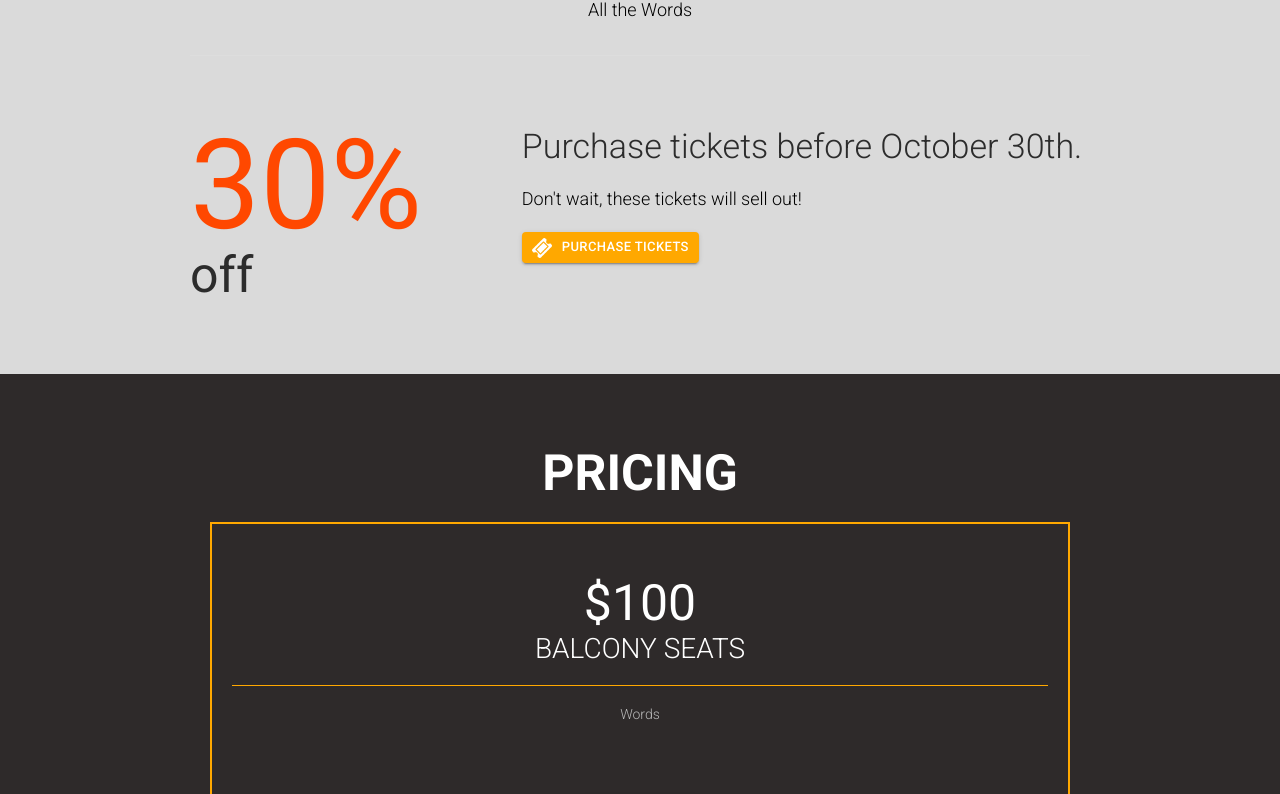
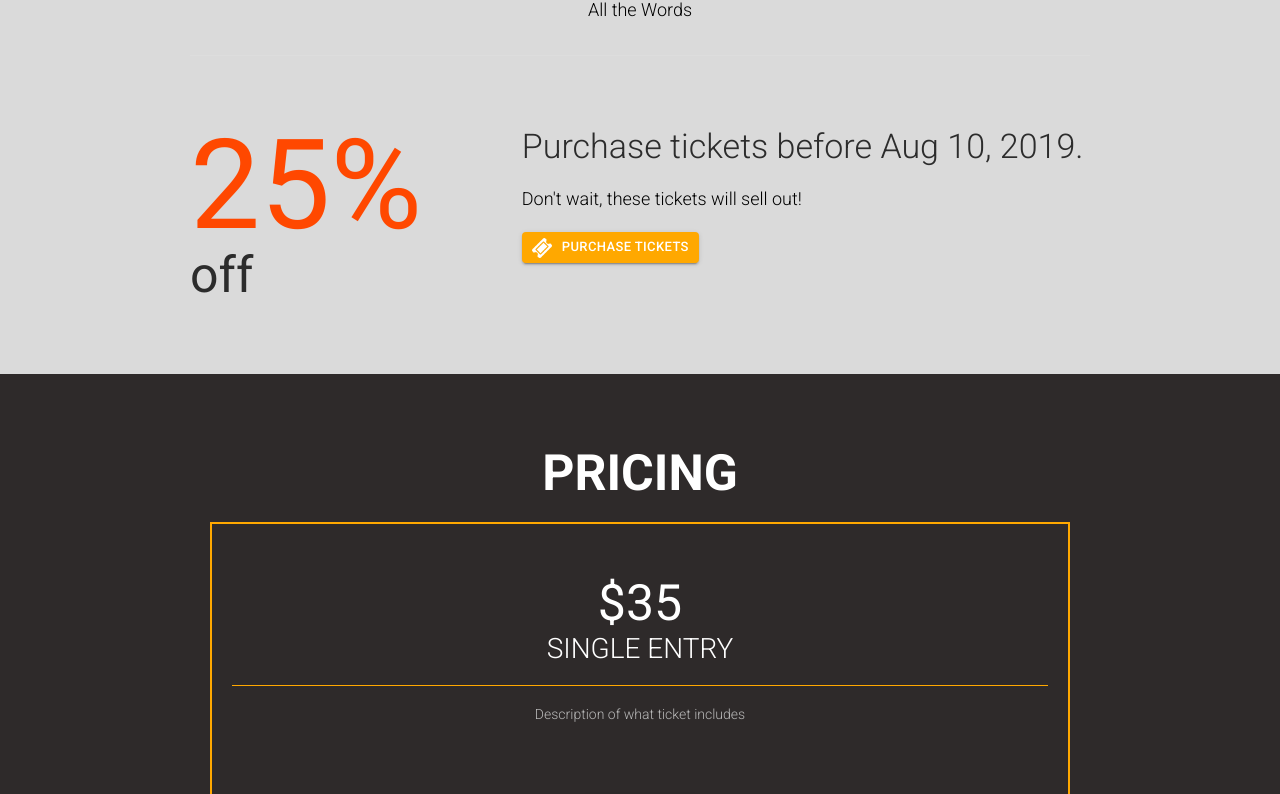
Before and after one commit to life-happens/life-happens, a React (Create React App) app in the folder client/: page /user/event/page/1 in a window 1280 px wide. Shown: the part 1620-2414 px from the top of the page. Built offline with nearby package versions, Linux system fonts and the light colour scheme; no server answers.

Commit message:
proxy middleware added

```diff
--- a/client/package.json
+++ b/client/package.json
@@ -9,6 +9,7 @@
     "axios": "^0.19.0",
     "cookie-parser": "^1.4.4",
     "express": "^4.17.1",
+    "http-proxy-middleware": "^0.19.1",
     "if-env": "^1.0.4",
     "moment": "^2.24.0",
     "mongoose": "^5.6.4",
--- a/client/src/components/template/Pricing/index.js
+++ b/client/src/components/template/Pricing/index.js
@@ -9,13 +9,9 @@ class Pricing extends Component {
 
         this.state = {
             prices: [props.ticketPrice],
-            positions: props.ticketTitle,
-            desc: [
-                "Words",
-                "More Words",
-                "Most Words"
-            ],
-            linkto: ["http://sales/b", "http://sales/m", "http://sales/s"],
+            positions: [props.ticketTitle],
+            desc: [props.ticketDesc],
+            linkto: ["https://stripe.com/connect", "https://stripe.com/connect", "https://stripe.com/connect"],
             delay: [500, 0, 500]
 
         }
--- a/client/src/components/template/featured/Carrousel.js
+++ b/client/src/components/template/featured/Carrousel.js
@@ -1,8 +1,6 @@
 import React from 'react';
 import Slider from "react-slick";
-// import slide_one from "../../../resources/images/slide_one.jpg";
-// import slide_two from "../../../resources/images/slide_two.jpg";
-// import slide_three from "../../../resources/images/slide_three.jpg";
+
 
 const Carrousel = (props) => {
 console.log(props.date)
@@ -32,7 +30,7 @@ console.log(props.date)
                     <div
                         className="carrousel_image"
                         style={{
-                            background: `url(${props.image[1]})`,
+                            background: `url(${props.image[0]})`,
                             height: `${window.innerHeight}px`
                         }}
                     >
@@ -54,7 +52,7 @@ console.log(props.date)
                     <div
                         className="carrousel_image"
                         style={{
-                            background: `url(${props.image[0]})`,
+                            background: `url(${props.image[1]})`,
                             height: `${window.innerHeight}px`
                         }}
                     >
--- a/client/src/components/template/featured/index.js
+++ b/client/src/components/template/featured/index.js
@@ -1,6 +1,6 @@
 import React from 'react';
 import Carrousel from "./Carrousel";
-import CountDown from "./CountDown";
+import CountDown from "./CountDown.js";
 import "./style.css";
 
 
--- a/client/src/components/template/highlights/Discount.js
+++ b/client/src/components/template/highlights/Discount.js
@@ -4,12 +4,15 @@ import Slide from "react-reveal/Slide";
 import MyButton from "../utils/MyButton";
 
 class Discount extends Component {
+    constructor(props){
+        super(props);
 
-    state = {
+    this.state = {
         discountStart: 0,
-        discountEnd: 30
+        discountEnd: props.percentOff,
+        discDate: props.discDate
     }
-
+}
     percentage = () => {
         if(this.state.discountStart < this.state.discountEnd){
             this.setState({
@@ -39,7 +42,7 @@ class Discount extends Component {
 
                     <Slide right>
                         <div className="discount_description">
-                            <h3>Purchase tickets before October 30th.</h3>
+                            <h3>Purchase tickets before {this.state.discDate}.</h3>
                             <p>Don't wait, these tickets will sell out!</p>
                             <MyButton
                                 text="Purchase tickets"
--- a/client/src/components/template/highlights/index.js
+++ b/client/src/components/template/highlights/index.js
@@ -7,7 +7,7 @@ const Highlights = (props) => {
     return (
         <div className="highlight_wrapper">
             <Description  description={props.description}/>
-            <Discount />
+            <Discount discDate={props.discDate} percentOff={props.percentOff}/>
         </div>
     );
 };
--- a/client/src/pages/EventTemp.js
+++ b/client/src/pages/EventTemp.js
@@ -8,7 +8,7 @@ import Highlights from "../components/template/highlights";
 import Pricing from "../components/template/Pricing";
 import Location from "../components/template/Location";
 import Footer from "../components/header_footer/Footer";
- import axios from "axios";
+import axios from "axios";
 
 
 class EventTemp extends Component {
@@ -28,10 +28,11 @@ class EventTemp extends Component {
     location: "Here",
     eventName: "YOUR AWESOME EVENT",
     image: ["https://www.newsbugz.com/wp-content/uploads/2019/04/best-party-planner.jpg", "https://www.shutterfly.com/ideas/wp-content/uploads/2016/06/30th-birthday-party-ideas-5.jpg"],
-    discDate: "Oct 29, 2019",
+    discDate: "Aug 10, 2019",
     percentOff: 25,
-    ticketPrice: [100],
-    ticketTitle: ["Balcony Seats"]
+    ticketPrice: 35,
+    ticketTitle: "Single Entry",
+    ticketDesc: "Description of what ticket includes"
 }
 
 }
@@ -68,10 +69,11 @@ var url = this.props.location.pathname;
           location: event.location,
           address: event.address,
           image: event.inspirationalPhoto,
-          discDate: "Oct 29, 2019",
-          percentOff: 25,
+          discDate: event.discDate,
+          percentOff: event.percentOff,
           ticketPrice: event.ticketPrice,
-          ticketTitle: event.ticketTitle
+          ticketTitle: event.ticketTitle,
+          ticketDesc: event.ticketDesc
         });
       }
     }
@@ -93,7 +95,7 @@ var url = this.props.location.pathname;
           <Highlights description={this.state.description} discDate={this.state.discDate} percentOff={this.state.percentOff} />
         </Element>
         <Element name="pricing">
-            <Pricing ticketTitle={this.state.ticketTitle} ticketPrice={this.state.ticketPrice} />
+            <Pricing ticketTitle={this.state.ticketTitle} ticketPrice={this.state.ticketPrice} ticketDesc={this.state.ticketDesc}/>
         </Element>
         <Element name="location">
           <Location />
```
Also changed, not shown: client/src/components/examples/index.js (+5 -2 lines), client/src/setupProxy.js (added, +7 -0 lines), 2 other files (tests, documents, lock files or other folders).
